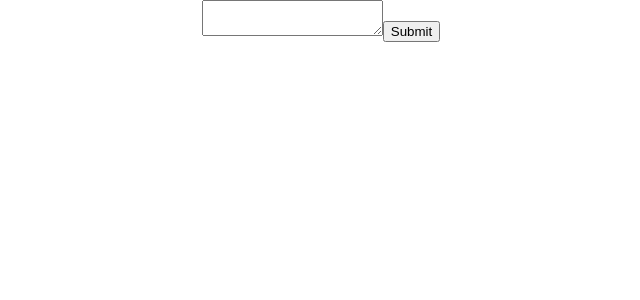
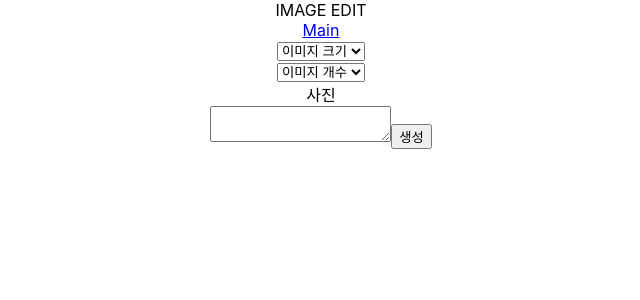
Before and after one commit to JungHun98/Chat-IMG, a React (Create React App) app: page /Main in a window 1280 px wide. Shown: the top 300 px of the page, without its empty margins (319-959 px from the left). Built offline with nearby package versions, Linux system fonts and the light colour scheme.

Commit message:
Markup with React

```diff
--- a/index.js
+++ b/index.js
@@ -23,7 +23,7 @@ const client_secret = process.env.CLIENT_SECRET;
 app.use(bodyParser.json());
 app.use(cors());
 
-app.post('/', async (req, res) => {
+app.post('/createImage', async (req, res) => {
     const { message } = req.body;
     // const completion = await openai.createChatCompletion({
     //     model: "gpt-3.5-turbo",
@@ -33,7 +33,7 @@ app.post('/', async (req, res) => {
     try {
         const completion = await openai.createImage({
             prompt: message,
-            size: '256x256'
+            size: '512x512'
         });
         if (completion) {
             res.json({
@@ -56,7 +56,6 @@ app.post('/translate', async function (req, res) {
     let api_url = 'https://openapi.naver.com/v1/papago/n2mt';
     let request = require('request');
     const { message } = req.body;
-    let result;
 
     let options = {
         url: api_url,
--- a/src/App.js
+++ b/src/App.js
@@ -1,6 +1,8 @@
 import logo from './logo.svg';
 import './App.css';
 import { useState } from 'react';
+import Header from './components/Header';
+import Main from './components/Main';
 
 function App() {
   const [message, setMessage] = useState('');
@@ -10,7 +12,7 @@ function App() {
     let prompt;
 
     e.preventDefault();
-    debugger;
+
     await fetch('http://localhost:3001/translate',{
       method:'POST',
       headers:{
@@ -28,7 +30,7 @@ function App() {
 
     console.log(`{"message": ${prompt}}`);
 
-    await fetch('http://localhost:3001/',{
+    await fetch('http://localhost:3001/createImage',{
       method:'POST',
       headers:{
         'Content-Type': 'application/json',
@@ -44,15 +46,16 @@ function App() {
 
   return (
     <div className="App">
-      <form onSubmit={hadleSubmit}>
+      <Header></Header>
+      <Main></Main>
+      {/* <form onSubmit={hadleSubmit}>
         <textarea
         value={message}
         onChange={(e) => setMessage(e.target.value)}
         ></textarea>
         <button type='submit'>Submit</button>
       </form>
-      <img src={response}></img>
-      {/* <div>{response}</div> */}
+      <img src={response}></img> */}
     </div>
   );
 }
--- /dev/null
+++ b/src/components/Header.js
@@ -0,0 +1,20 @@
+import '../App.css';
+import { Component } from 'react';
+
+class Header extends Component{
+
+  render(){
+    return(
+      <header id="header">
+        <div id="project-name">
+          IMAGE EDIT
+        </div>
+        <div id="main-link">
+          <a href='#'>Main</a>
+        </div>
+      </header>
+    );
+  }
+}
+
+export default Header;
--- /dev/null
+++ b/src/components/ImageCreator.js
@@ -0,0 +1,52 @@
+import '../App.css';
+import { Component } from 'react';
+import ImageOption from './ImageOption';
+
+class ImageCreator extends Component {
+  constructor(props){
+    super(props);
+    let count = [];
+    for (let index = 1; index <= 10; index++) {
+      count.push(index);
+    }
+
+    this.state = {
+      sizeOption: ['256x256', '512x512', '1024x1024'],
+      countOption: count,
+    }
+  }
+
+  getOption(option){
+    let _option;
+
+    if(option === 'size'){
+      _option = <ImageOption _class={option} _label='이미지 크기' _values={this.state.sizeOption}></ImageOption>
+    }
+    else if(option === 'count'){
+      _option = <ImageOption _class={option} _label='이미지 개수' _values={this.state.countOption}></ImageOption>
+    }
+    else{
+      _option = 'option Input error';
+    }
+
+    return _option;
+  }
+
+  render() {
+    return (
+      <section id='image-creator'>
+        <div class='set-box'>
+          <div class='image-attribute'>
+            {this.getOption('size')}
+            {this.getOption('count')}
+          </div>
+        </div>
+        <div class='image-box'>
+          <article>사진</article>
+        </div>
+      </section>
+    );
+  }
+}
+
+export default ImageCreator;
--- /dev/null
+++ b/src/components/ImageOption.js
@@ -0,0 +1,27 @@
+import '../App.css';
+import { Component } from 'react';
+
+class ImageOption extends Component {
+
+  render() {
+
+    let options = [<option value=''>{this.props._label}</option>];
+    const valueArr = this.props._values;
+
+    valueArr.forEach(element => {
+      options.push(
+        <option value={element}>{element}</option>
+      );
+    });
+    return (
+      <div class={this.props._class}>
+        {/* <label for={this.props._class + '-select'}>{this.props._label}</label> */}
+        <select id={this.props._class + '-select'}>
+          {options}
+        </select>
+      </div>
+    );
+  }
+}
+
+export default ImageOption;
--- /dev/null
+++ b/src/components/Main.js
@@ -0,0 +1,18 @@
+import '../App.css';
+import { Component } from 'react';
+import  ImageCreator from './ImageCreator';
+import  TextContainer from './TextContainer';
+
+class Main extends Component{
+
+  render(){
+    return(
+      <main id='main'>
+        <ImageCreator></ImageCreator>
+        <TextContainer></TextContainer>
+      </main>
+    );
+  }
+}
+
+export default Main;
--- /dev/null
+++ b/src/components/TextContainer.js
@@ -0,0 +1,18 @@
+import '../App.css';
+import { Component } from 'react';
+
+class TextContainer extends Component{
+
+  render(){
+    return(
+      <section id='text-container'>
+        <div class='text-box'>
+          <textarea></textarea>
+          <button>생성</button>
+        </div>
+      </section>
+    );
+  }
+}
+
+export default TextContainer;
```
Also changed, not shown: 1 other file (tests, documents, lock files or other folders).
